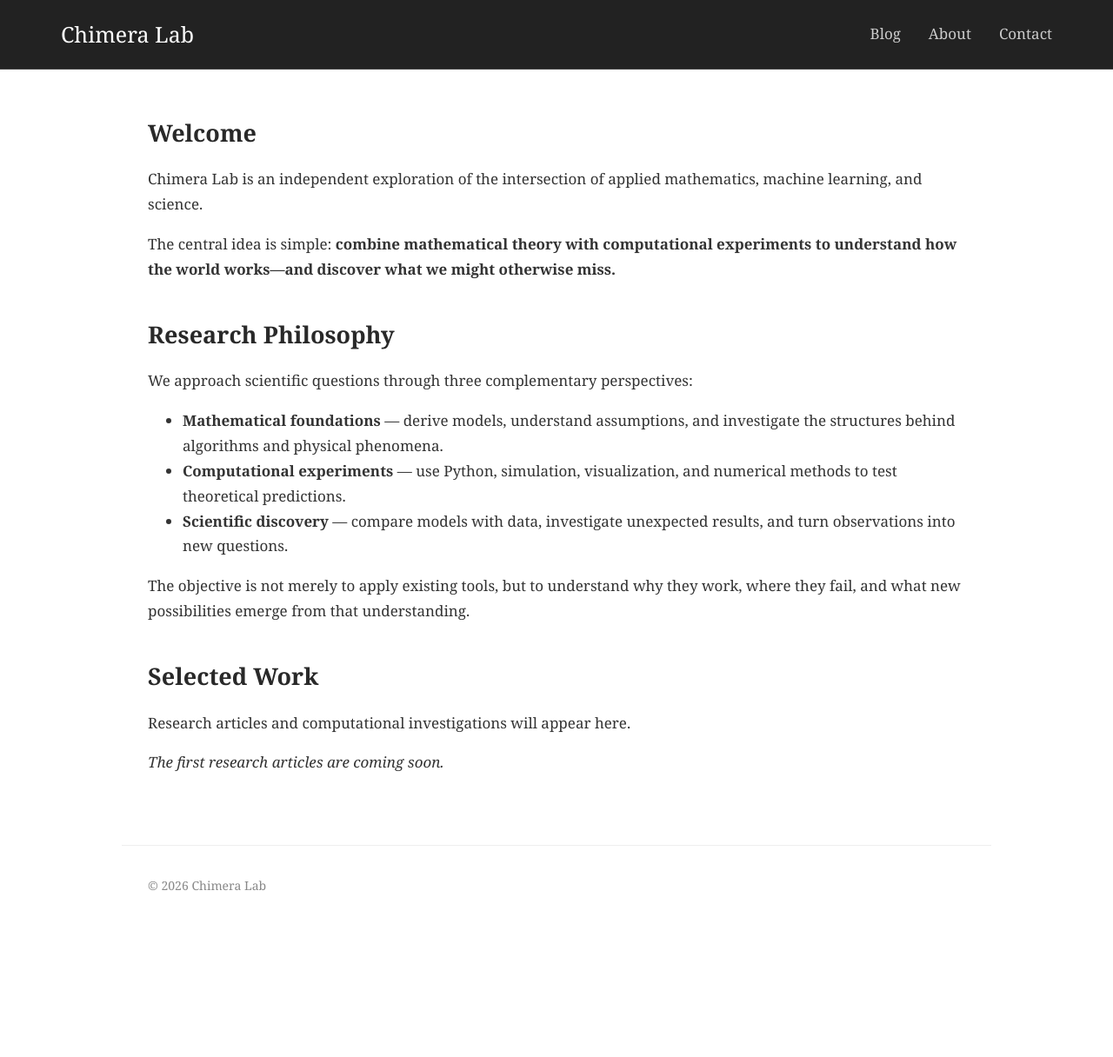
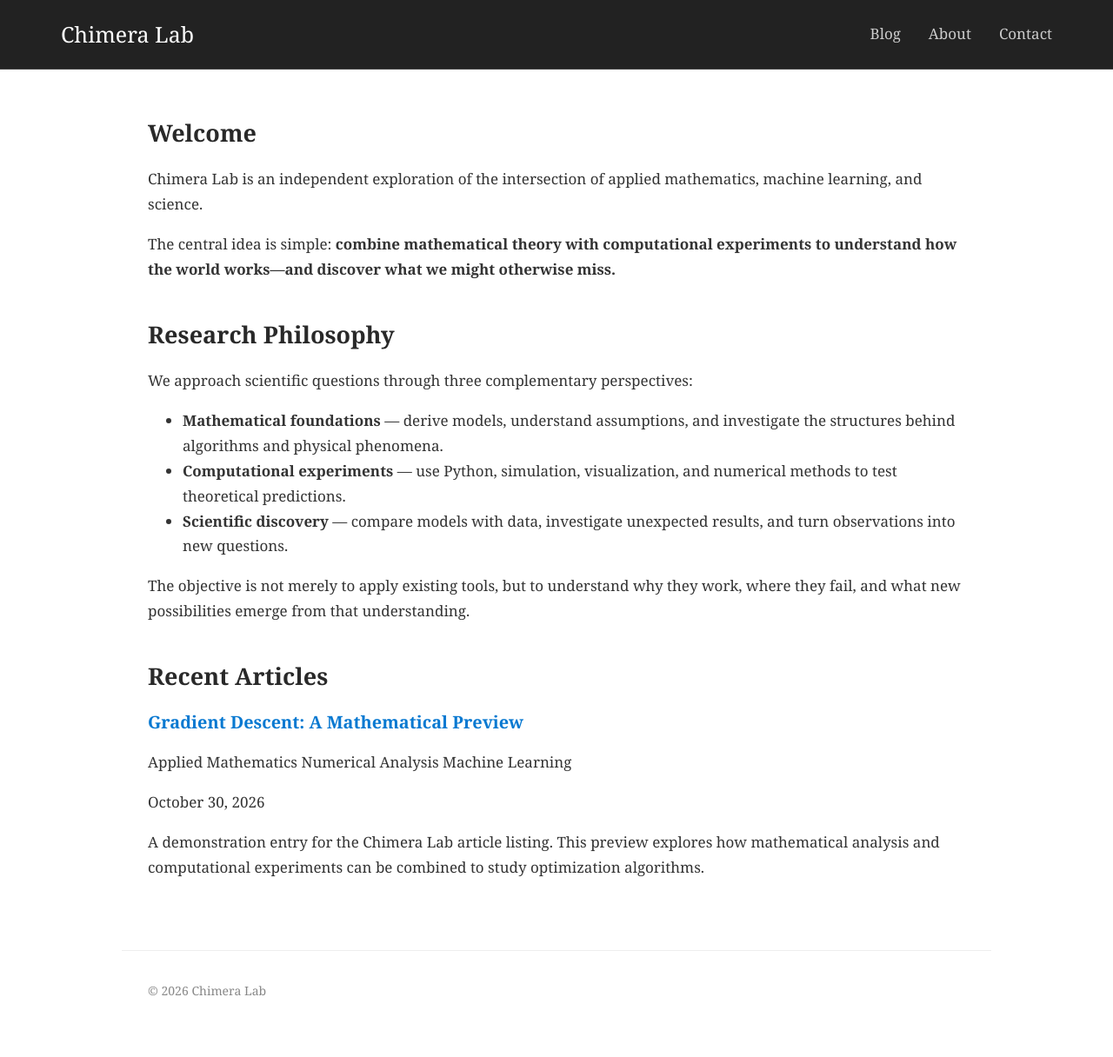
Before and after one commit to chimeralab314/chimeralab314.github.io, a Jekyll site: the page built from index.md, in a window 1280 px wide. Shown: the whole page at 87% size. Built offline with Jekyll 4.4.1, drawn with Linux system fonts in a browser that asks for light colours; before the commit the page ends 1095 px from its top, so only the background shows below that.

Commit message:
Connect homepage to Jekyll posts

```diff
--- a/index.md
+++ b/index.md
@@ -19,8 +19,23 @@ We approach scientific questions through three complementary perspectives:
 
 The objective is not merely to apply existing tools, but to understand why they work, where they fail, and what new possibilities emerge from that understanding.
 
-## Selected Work
 
-Research articles and computational investigations will appear here.
+## Recent Articles
 
-*The first research articles are coming soon.*
+{% for post in site.posts %}
+
+### [{{ post.title }}]({{ post.url | relative_url }})
+
+<div class="article-list-tags">
+  {% for tag in post.tags %}
+    <span class="article-tag">{{ tag }}</span>
+  {% endfor %}
+</div>
+
+<p class="article-date">
+  {{ post.date | date: "%B %-d, %Y" }}
+</p>
+
+{{ post.excerpt | strip_html }}
+
+{% endfor %}
```
